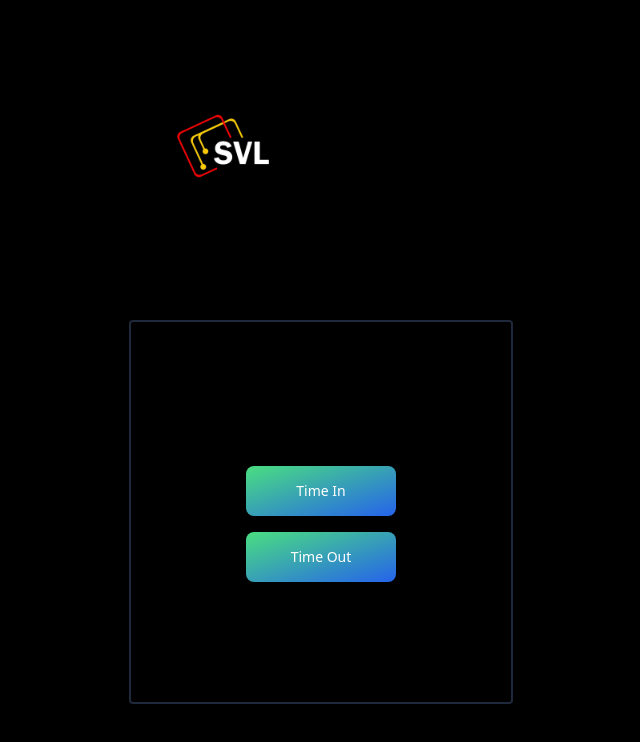
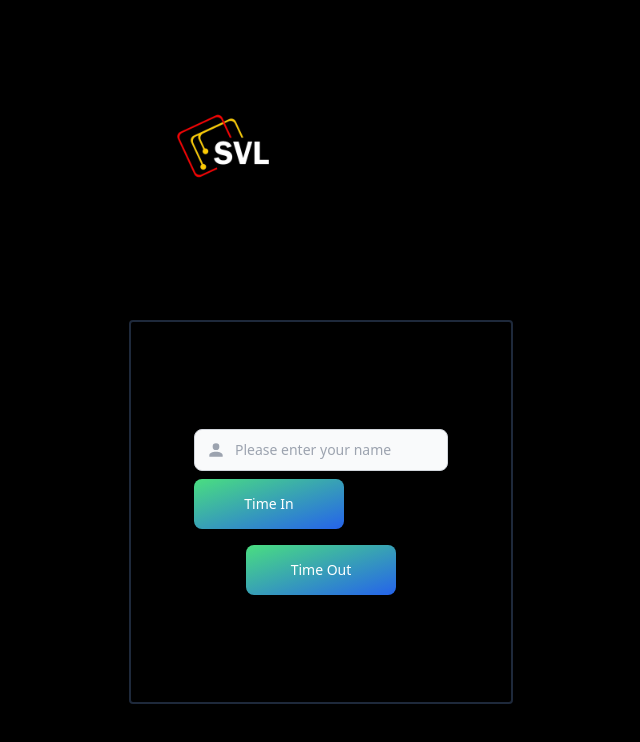
Before and after one commit to sir-george2500/employee_Time_Management_system_fontend, a Next.js app: page / in a window 1280 px wide. Shown: the top 742 px of the page, without its empty margins (319-959 px from the left). Built offline with nearby package versions, Linux system fonts and the light colour scheme.

Commit message:
TextInput added for use TimeIn button

```diff
--- /dev/null
+++ b/components/TextInput.js
@@ -0,0 +1,62 @@
+
+const TextInput = ({
+  type,
+  name,
+  id,
+  placeholder,
+  required,
+  className,
+  label,
+  leftIcon,
+  rightIcon,
+  errorMessage,
+  onPressRightIcon,
+  ...otherProps
+}) => {
+
+  return (
+    <>
+      <label htmlFor={id} className="block text-sm font-medium text-gray-900 dark:text-white">
+        {label}
+      </label>
+      <div className="relative">
+        {leftIcon && (
+          <svg
+            className="absolute w-5 h-5 text-gray-400 left-3 top-1/2 transform -translate-y-1/2"
+            viewBox="0 0 24 24"
+            fill="currentColor"
+          >
+            <path d={leftIcon} />
+          </svg>
+        )}
+        <input
+          type={type}
+          name={name}
+          id={id}
+          placeholder={placeholder}
+          required={required}
+          className={`${
+            leftIcon ? 'pl-10' : 'pl-2.5'
+          } bg-gray-50 border border-gray-300 text-gray-900 sm:text-sm rounded-lg focus:ring-primary-600 focus:border-primary-600 block w-full p-2.5 dark:bg-gray-700 dark:border-gray-600 dark:placeholder-gray-400 dark:text-white dark:focus:ring-blue-500 dark:focus:border-blue-500${className}`}
+          {...otherProps}
+        />
+        {rightIcon && (
+          <svg
+            className="absolute w-5 h-5 text-gray-400 right-3 top-1/2 transform -translate-y-1/2 cursor-pointer"
+            viewBox="0 0 24 24"
+            fill="currentColor"
+            onClick={onPressRightIcon}
+          >
+            <path d={rightIcon} />
+          </svg>
+
+        )}
+      </div>
+
+      <p className='text-red-500'>{errorMessage}</p>
+
+    </>
+  );
+};
+
+export default TextInput;
--- a/components/TimeInBox.jsx
+++ b/components/TimeInBox.jsx
@@ -2,11 +2,16 @@
 import Image from 'next/image';
 import React, { useState } from 'react';
 import '../app/globals.css';
+import { useFormik } from 'formik';
+import * as yup from 'yup';
+import TextInput from './TextInput';
+import { mdiAccount} from '@mdi/js';
+
 
 
 const TimeInBox = () => {
 
-    const [showInput,setShowInput] = useState(true);
+    const [showInputTimeIn,setShowInputTimeIn] = useState(true);
   return (
     <>
       <div className='flex'>
@@ -20,17 +25,21 @@ const TimeInBox = () => {
       </div>
       <div className='flex justify-center flex-col items-center w-96 h-96 border-2 border-slate-800 rounded'>
         <div className='mt-18'>
-        {showInput && (
-            <p>Hello, World</p>
+        {showInputTimeIn && (
+           <TextInput
+            placeholder="Please enter your name"
+            leftIcon={mdiAccount}
+           />
+
         )
 
         }
 
           <button
             type="button"
-            className="text-white bg-gradient-to-br from-green-400 to-blue-600 hover:bg-gradient-to-bl focus:ring-4 focus:outline-none focus:ring-green-200 dark:focus:ring-green-800 font-medium rounded-lg text-sm px-5 py-2.5 text-center"
+            className={`text-white bg-gradient-to-br from-green-400 to-blue-600 hover:bg-gradient-to-bl focus:ring-4 focus:outline-none focus:ring-green-200 dark:focus:ring-green-800 font-medium rounded-lg text-sm px-5 py-2.5 text-center ml-${showInputTimeIn? '14': '0'} mt-2`}
             style={{ width: '150px', height: '50px' }}
-            onClick={()=>setShowInput((e)=>!e)}
+            onClick={()=>setShowInputTimeIn((e)=>!e)}
           >
             Time In
           </button>
--- a/package.json
+++ b/package.json
@@ -9,11 +9,15 @@
     "lint": "next lint"
   },
   "dependencies": {
+    "@mdi/js": "^7.2.96",
+    "@mdi/react": "^1.6.1",
     "autoprefixer": "10.4.14",
+    "formik": "^2.4.2",
     "next": "13.4.12",
     "postcss": "8.4.27",
     "react": "18.2.0",
     "react-dom": "18.2.0",
-    "tailwindcss": "3.3.3"
+    "tailwindcss": "3.3.3",
+    "yup": "^1.2.0"
   }
 }
```
Also changed, not shown: components/InputBox.jsx (deleted), 1 other file (tests, documents, lock files or other folders).
